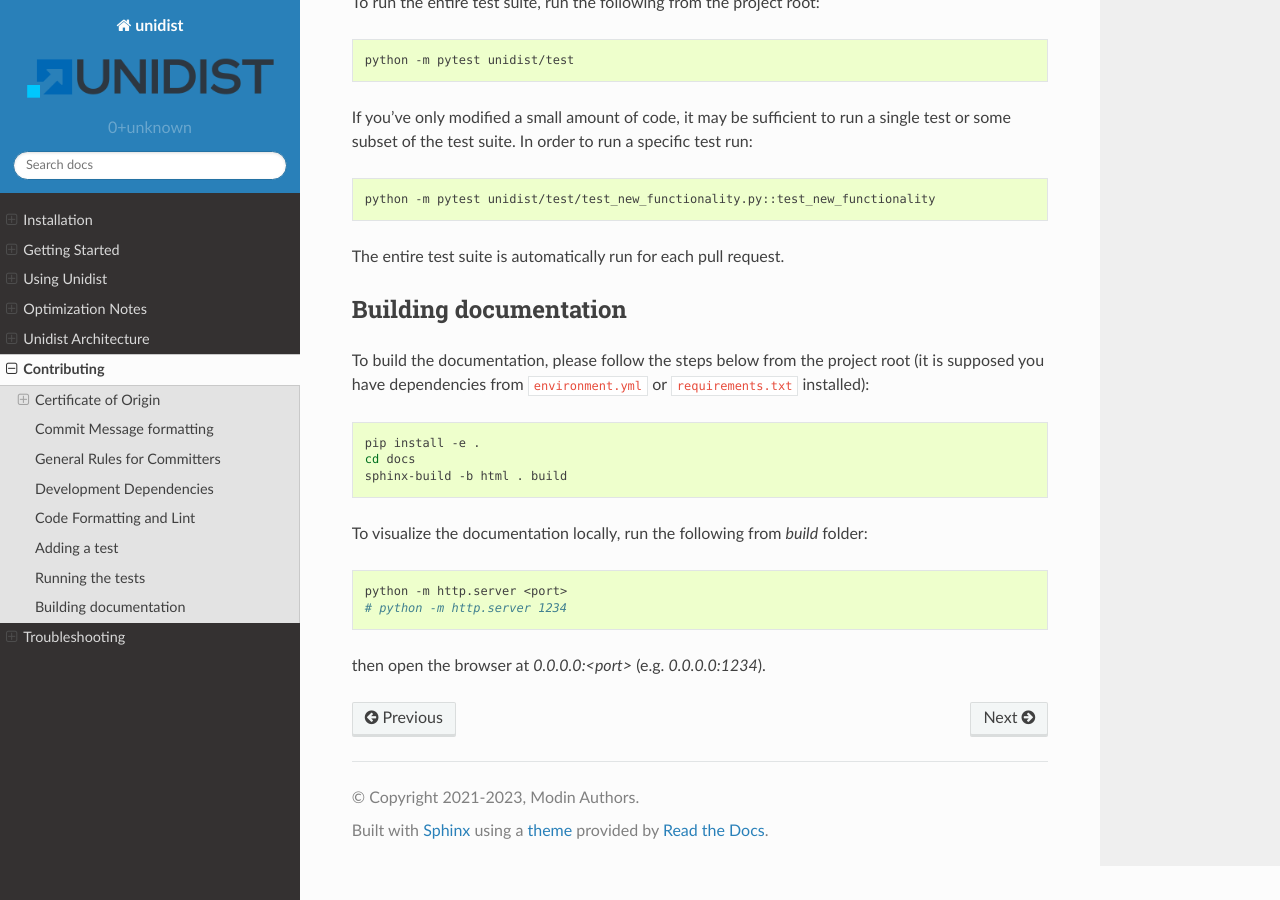
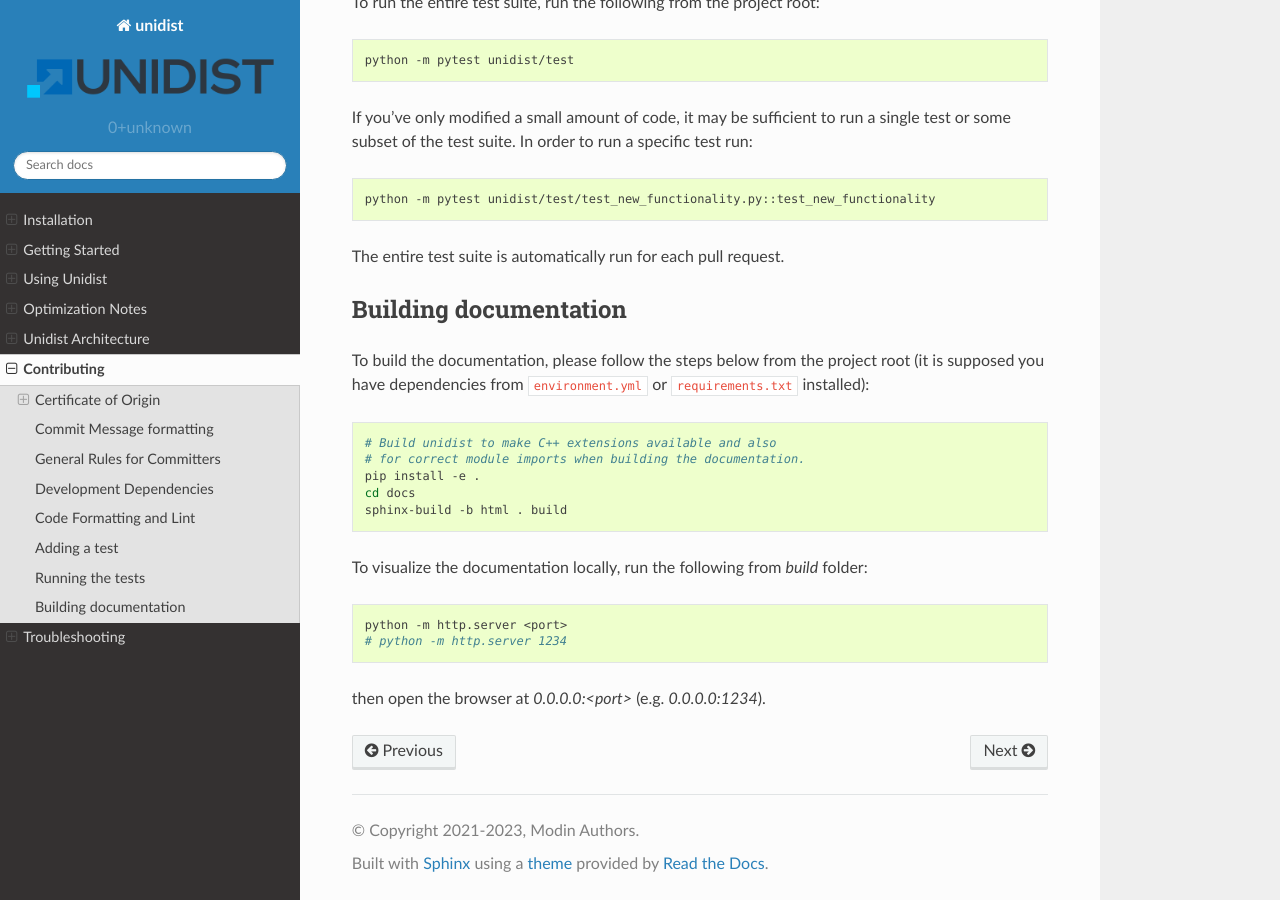
Before and after one commit to modin-project/unidist, a Sphinx documentation site: the page built from docs/developer/contributing.rst, in a window 1280 px wide and 900 px high, scrolled down 3171 px. Built offline with Sphinx 7.4.7 and the Read the Docs theme 2.0.0, drawn with Linux system fonts in a browser that asks for light colours.

Commit message:
Add comments
Signed-off-by: Igoshev, Iaroslav <iaroslav.igoshev@intel.com>

```diff
--- a/docs/developer/contributing.rst
+++ b/docs/developer/contributing.rst
@@ -174,6 +174,8 @@ dependencies from ``environment.yml`` or ``requirements.txt`` installed):
 
 .. code-block:: bash
 
+    # Build unidist to make C++ extensions available and also
+    # for correct module imports when building the documentation.
     pip install -e .
     cd docs
     sphinx-build -b html . build
```
Also changed, not shown: .readthedocs.yaml.
